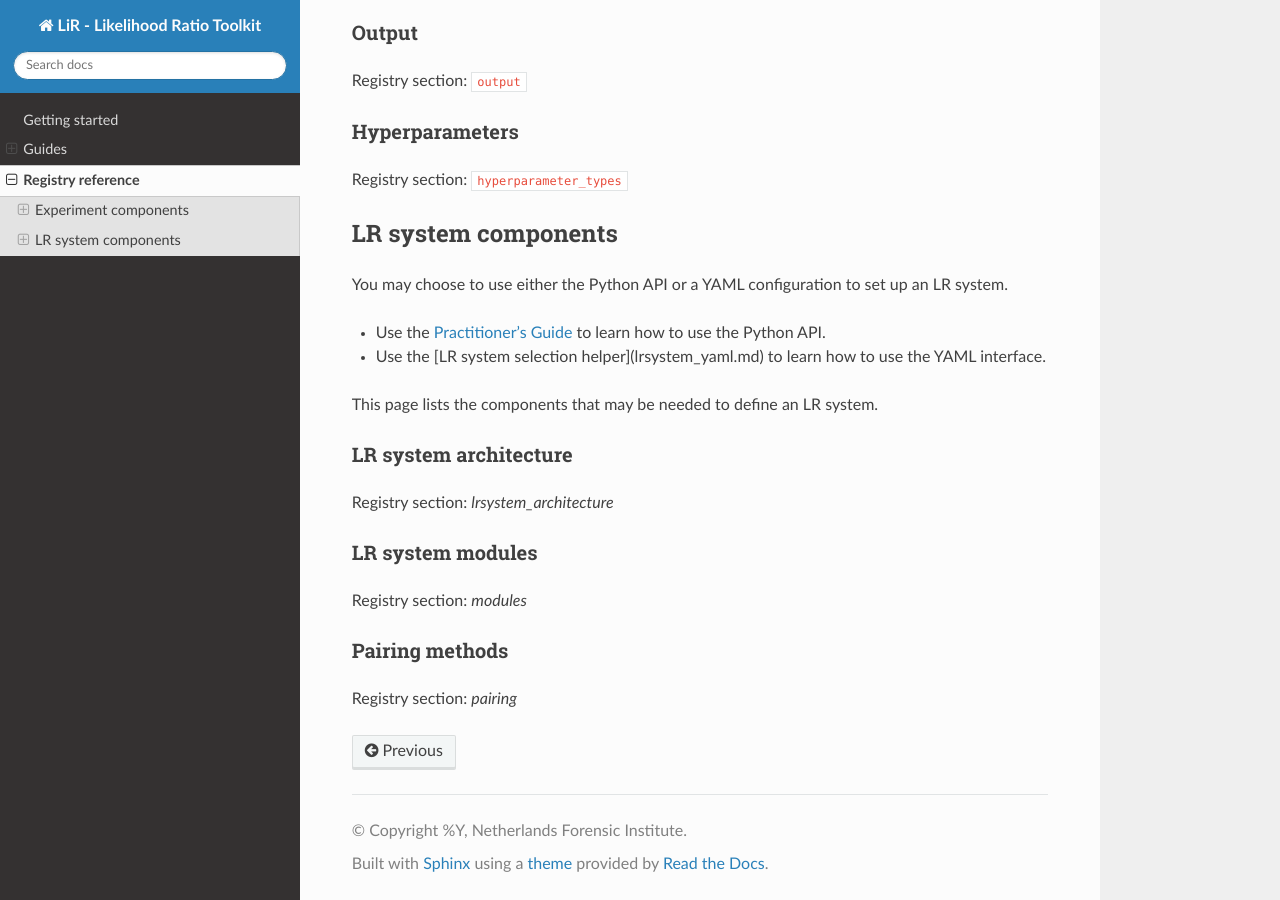
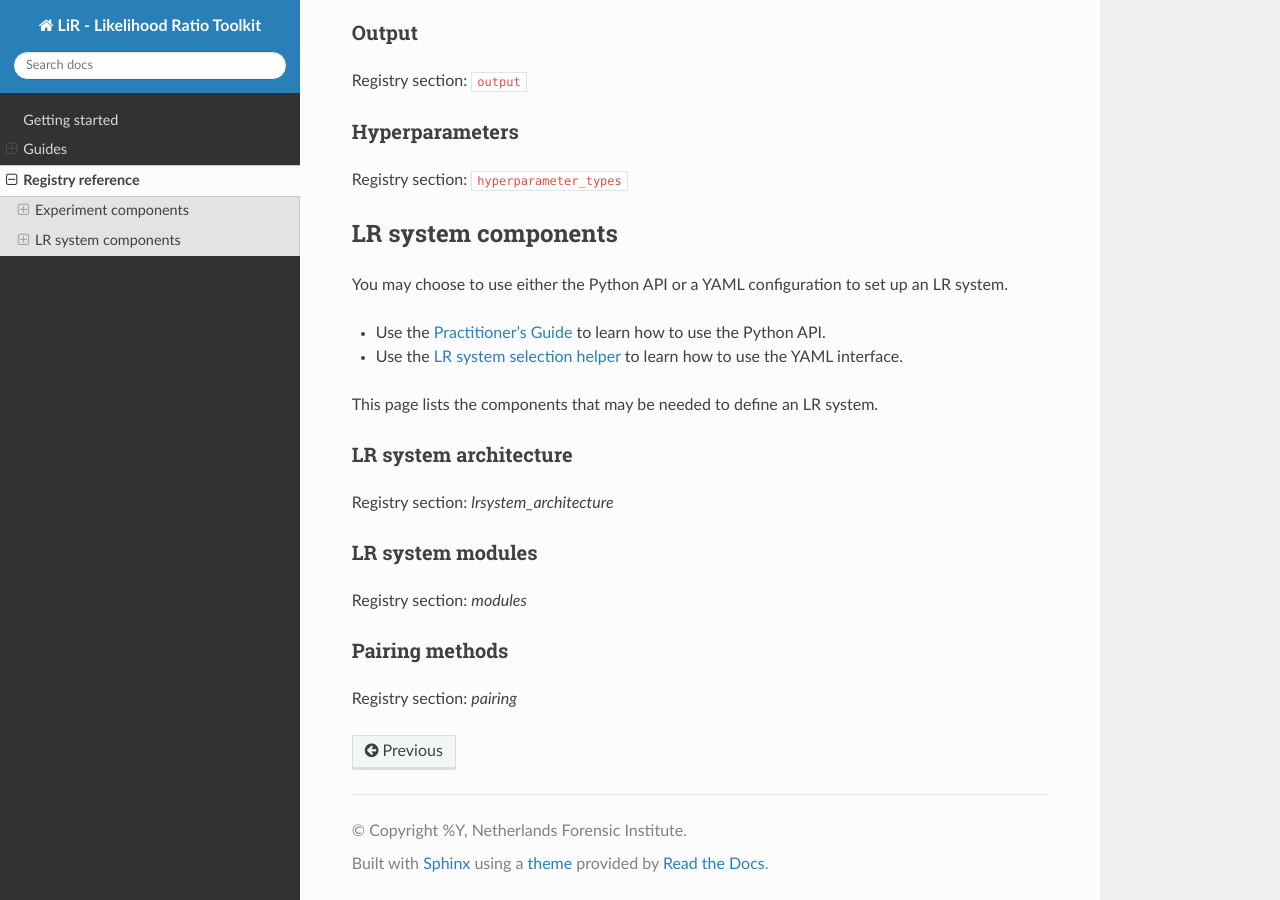
Before and after one commit to NetherlandsForensicInstitute/lir, a Sphinx documentation site: the page built from docs/reference.rst, in a window 1280 px wide and 900 px high, scrolled down 713 px. Built offline with Sphinx 7.4.7 and the Read the Docs theme 3.1.0, drawn with Linux system fonts in a browser that asks for light colours; pages that are not in the unit, such as notebooks, are missing from menus; some of the changed lines change nothing that is shown.

Commit message:
docs: fix link

```diff
--- a/docs/reference.rst
+++ b/docs/reference.rst
@@ -39,7 +39,7 @@ LR system components
 You may choose to use either the Python API or a YAML configuration to set up an LR system.
 
 - Use the `Practitioner's Guide <https://github.com/NetherlandsForensicInstitute/lir/tree/practitioner_guide>`_ to learn how to use the Python API.
-- Use the [LR system selection helper](lrsystem_yaml.md) to learn how to use the YAML interface.
+- Use the `LR system selection helper <lrsystem_yaml.html>`_ to learn how to use the YAML interface.
 
 This page lists the components that may be needed to define an LR system.
 
```
